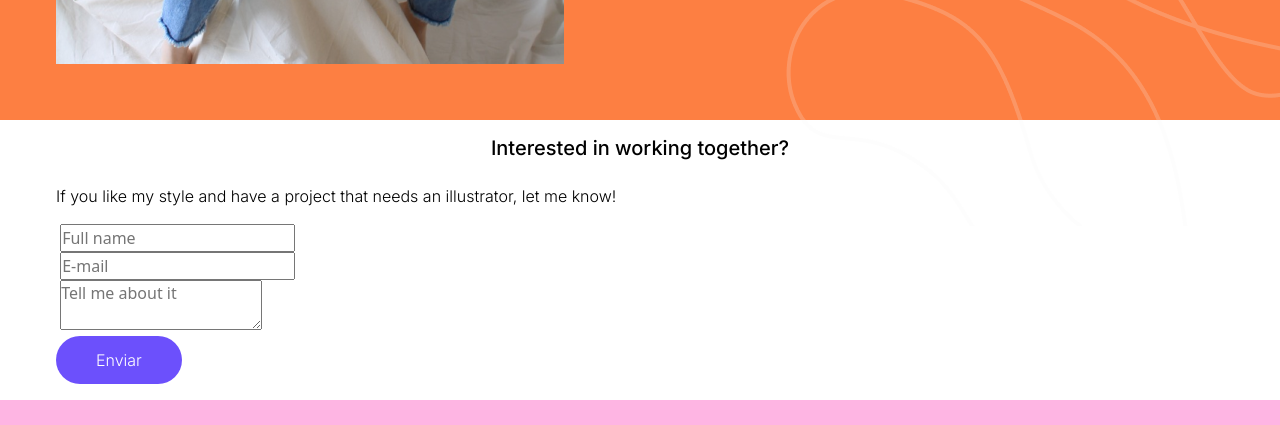
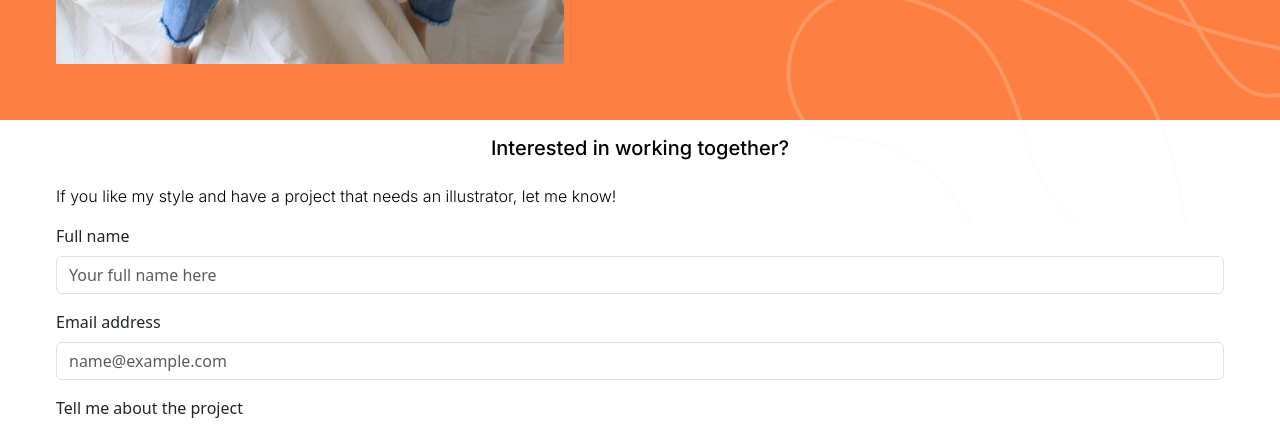
Before and after one commit to Alei05/AleIpinceArt, a plain HTML site: page pages/About me.html in a window 1280 px wide. Shown: the part 614-1039 px from the top of the page. Drawn offline with nearby package versions, Linux system fonts and the light colour scheme.

Commit message:
formulario

```diff
--- a/pages/About me.html
+++ b/pages/About me.html
@@ -43,19 +43,20 @@
         <h2>Interested in working together?</h2>
         <p>If you like my style and have a project that needs an illustrator, let me know!</p>
         <form action="" method="" enctype="">
-            <div>
-                <label for=""></label>
-                <input type="text" placeholder="Full name">
-            </div>
-            <div>
-                <label for=""></label>
-                <input type="text" placeholder="E-mail">
-            </div>
-            <div>
-                <label for=""></label>
-                <textarea name="" id="" placeholder="Tell me about it"></textarea>
-            </div>
-            <div>
+
+            <div class="mb-3">
+                <label for="exampleFormControlInput1" class="form-label">Full name</label>
+                <input type="name" class="form-control" id="exampleFormControlInput1" placeholder="Your full name here">
+              </div>
+              <div class="mb-3">
+                <label for="exampleFormControlInput1" class="form-label">Email address</label>
+                <input type="email" class="form-control" id="exampleFormControlInput1" placeholder="name@example.com">
+              </div>
+              <div class="mb-3">
+                <label for="exampleFormControlTextarea1" class="form-label">Tell me about the project</label>
+                <textarea class="form-control" id="exampleFormControlTextarea1" rows="3"></textarea>
+              </div>
+              <div>
                 <p class="boton"> Enviar</p>
             </div>
         </form>
```
